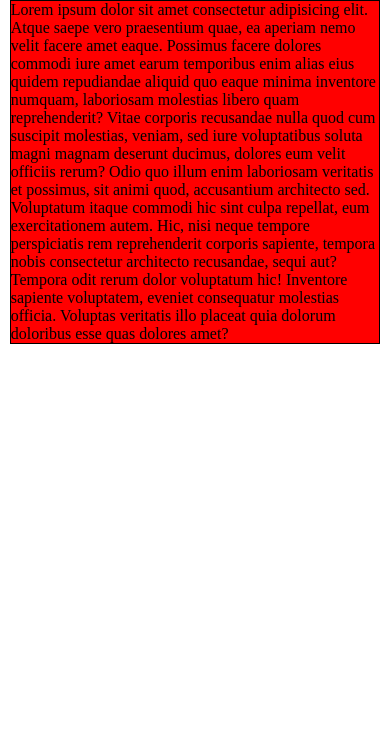
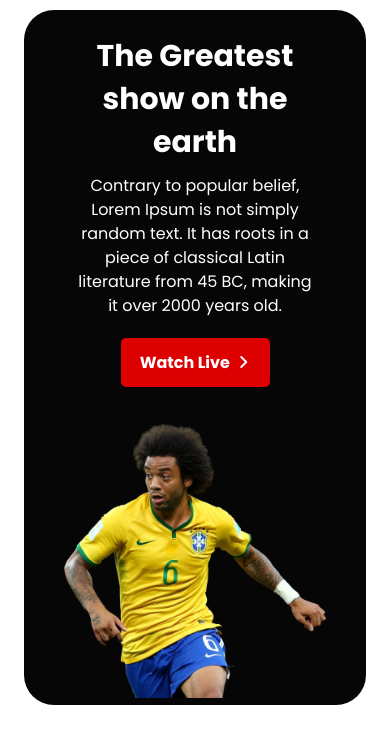
Before and after one commit to Nahid-Hasan-Sourav/Assignment-2-responsive-world-cup, a plain HTML site: page index.html in a window 390 px wide. Drawn offline with Linux system fonts and the light colour scheme.

Commit message:
done banner section with responsive

```diff
--- a/CSS/responsive.css
+++ b/CSS/responsive.css
@@ -1,3 +1,22 @@
 @media(max-width:688px){
+    .header-banner-part{
+        flex-direction: column;
+    }
 
+    .header-banner-part .header-banner-part-left-text .header-banner-part-left-inner-text{
+        text-align: center;
+    }
+    .header-banner-part .header-banner-part-left-text .header-banner-part-left-inner-text h1{
+        font-size: 30px;
+        line-height: 43px;
+
+    }
 }
+
+@media (min-width:688px) and (max-width:992px){
+    .header-banner-part .header-banner-part-left-text .header-banner-part-left-inner-text h1{
+
+        line-height:55px;
+
+    }
+}
--- a/CSS/style.css
+++ b/CSS/style.css
@@ -1,11 +1,133 @@
+@import url('https://fonts.googleapis.com/css2?family=Poppins:wght@700&display=swap');
+@import url('https://fonts.googleapis.com/css2?family=Poppins&display=swap');
+
+/*
+...........................................
+...........................................
+COMMON STYLE PART FOR ALL DEVICES START HERE
+...........................................
+...........................................
+ */
+
 *{
     margin: 0;
     padding: 0;
     box-sizing: border-box;
 }
 .container{
-    width:95%;
-    margin: 0 2.5%;
-    border: 1px solid;
-    background-color: red;
+    width:90%;
+    margin: 0 5%;
+    /* border: 1px solid; */
+
+
 }
+body{
+    padding:10px 5px;
+}
+/*
+...........................................
+...........................................
+COMMON STYLE PART FOR ALL DEVICES END HERE
+...........................................
+...........................................
+ */
+
+ /*
+...........................................
+...........................................
+HEADER SECTION BANNER PART STYLE START HERE
+...........................................
+...........................................
+  */
+
+#header-banner-part{
+    width: 100%;
+    font-family: 'Poppins', sans-serif;
+
+}
+.header-container-border-radius{
+    border-radius: 30px;
+    background-color: rgb(6, 6, 6);
+    color: white;
+}
+.header-container-bg-color{
+
+
+
+}
+.header-banner-part{
+    display: flex;
+    justify-content: center;
+    align-items: center;
+}
+.header-banner-part .header-banner-part-left-text{
+    flex-basis: 50%;
+    /* border: 1px solid red; */
+}
+.header-banner-part .header-banner-part-left-text
+.header-banner-part-left-inner-text h1{
+    font-family: 'Poppins', sans-serif;
+    font-weight: 700;
+    font-size:50px;
+    line-height:70px;
+    margin-top: 25px;
+}
+.header-banner-part .header-banner-part-left-text
+.header-banner-part-left-inner-text{
+    padding: 0px 15px;
+    width: 80%;
+    margin: 0 auto;
+
+
+}
+.header-banner-part .header-banner-part-left-text
+.header-banner-part-left-inner-text p{
+    font-family: 'Poppins', sans-serif;
+    font-weight: 400;
+    font-size: 16px;
+    margin: 10px 0px;
+    line-height: 24px;
+}
+.header-banner-part .header-banner-part-left-text
+.header-banner-part-left-inner-text
+.banner-btn{
+    font-family: 'Poppins', sans-serif;
+    font-weight: 700;
+    font-size: 16px;
+    color: white;
+    background-color: #DD0000;
+    width: 149px;
+    padding: 12px 12px;
+    border-radius: 5px;
+    margin: 10px 0px;
+    border: none;
+
+}
+.header-banner-part .header-banner-part-left-text
+.header-banner-part-left-inner-text
+.banner-btn
+.banner-btn-icon{
+    margin: 0px 2px 0px 5px;
+}
+.header-banner-part .header-banner-part-right-img{
+    flex-basis: 50%;
+    /* border: 1px solid red; */
+    padding:25px 40px 0px 40px;
+    /* display: flex;
+    justify-content: flex-end;
+    padding: 0px;
+    align-items: flex-end; */
+}
+.header-banner-part .header-banner-part-right-img img{
+    width: 100%;
+    /* height: 400px; */
+
+}
+
+/*
+...........................................
+...........................................
+HEADER SECTION BANNER PART STYLE END HERE
+...........................................
+...........................................
+  */
--- a/index.html
+++ b/index.html
@@ -7,12 +7,39 @@
     <title>Katar world cup</title>
     <link rel="stylesheet" href="CSS/style.css">
     <link rel="stylesheet" href="CSS/responsive.css">
+
+    <!-- FONT AEWSOME 5 CDN -->
+    <link rel="stylesheet" href="https://cdnjs.cloudflare.com/ajax/libs/font-awesome/6.1.1/css/all.min.css" integrity="sha512-KfkfwYDsLkIlwQp6LFnl8zNdLGxu9YAA1QvwINks4PhcElQSvqcyVLLD9aMhXd13uQjoXtEKNosOWaZqXgel0g==" crossorigin="anonymous" referrerpolicy="no-referrer" />
+
+
+
 </head>
 <body>
     <header>
-        <div class="container">
-            Lorem ipsum dolor sit amet consectetur adipisicing elit. Atque saepe vero praesentium quae, ea aperiam nemo velit facere amet eaque. Possimus facere dolores commodi iure amet earum temporibus enim alias eius quidem repudiandae aliquid quo eaque minima inventore numquam, laboriosam molestias libero quam reprehenderit? Vitae corporis recusandae nulla quod cum suscipit molestias, veniam, sed iure voluptatibus soluta magni magnam deserunt ducimus, dolores eum velit officiis rerum? Odio quo illum enim laboriosam veritatis et possimus, sit animi quod, accusantium architecto sed. Voluptatum itaque commodi hic sint culpa repellat, eum exercitationem autem. Hic, nisi neque tempore perspiciatis rem reprehenderit corporis sapiente, tempora nobis consectetur architecto recusandae, sequi aut? Tempora odit rerum dolor voluptatum hic! Inventore sapiente voluptatem, eveniet consequatur molestias officia. Voluptas veritatis illo placeat quia dolorum doloribus esse quas dolores amet?
-        </div>
+        <section id="header-banner-part">
+            <div class="container">
+                <div class="header-container-border-radius">
+                    <div class="header-banner-part">
+                        <div class="header-banner-part-left-text">
+                            <div class="header-banner-part-left-inner-text">
+                                <h1>The Greatest show on the earth</h1>
+                                <p>Contrary to popular belief, Lorem Ipsum is not simply
+                                    random text. It has roots in a piece of classical Latin literature from 45 BC, making it over 2000 years old.</p>
+                                <button type="button" class="banner-btn">
+                                    Watch Live
+                                <span class="banner-btn-icon">
+                                    <i class="fas fa-angle-right"></i>
+                                </span>
+                              </button>
+                            </div>
+                        </div>
+                        <div class="header-banner-part-right-img">
+                            <img src="/images/Banner Image.png">
+                        </div>
+                    </div>
+                </div>
+            </div>
+        </section>
     </header>
     <main>
 
```
